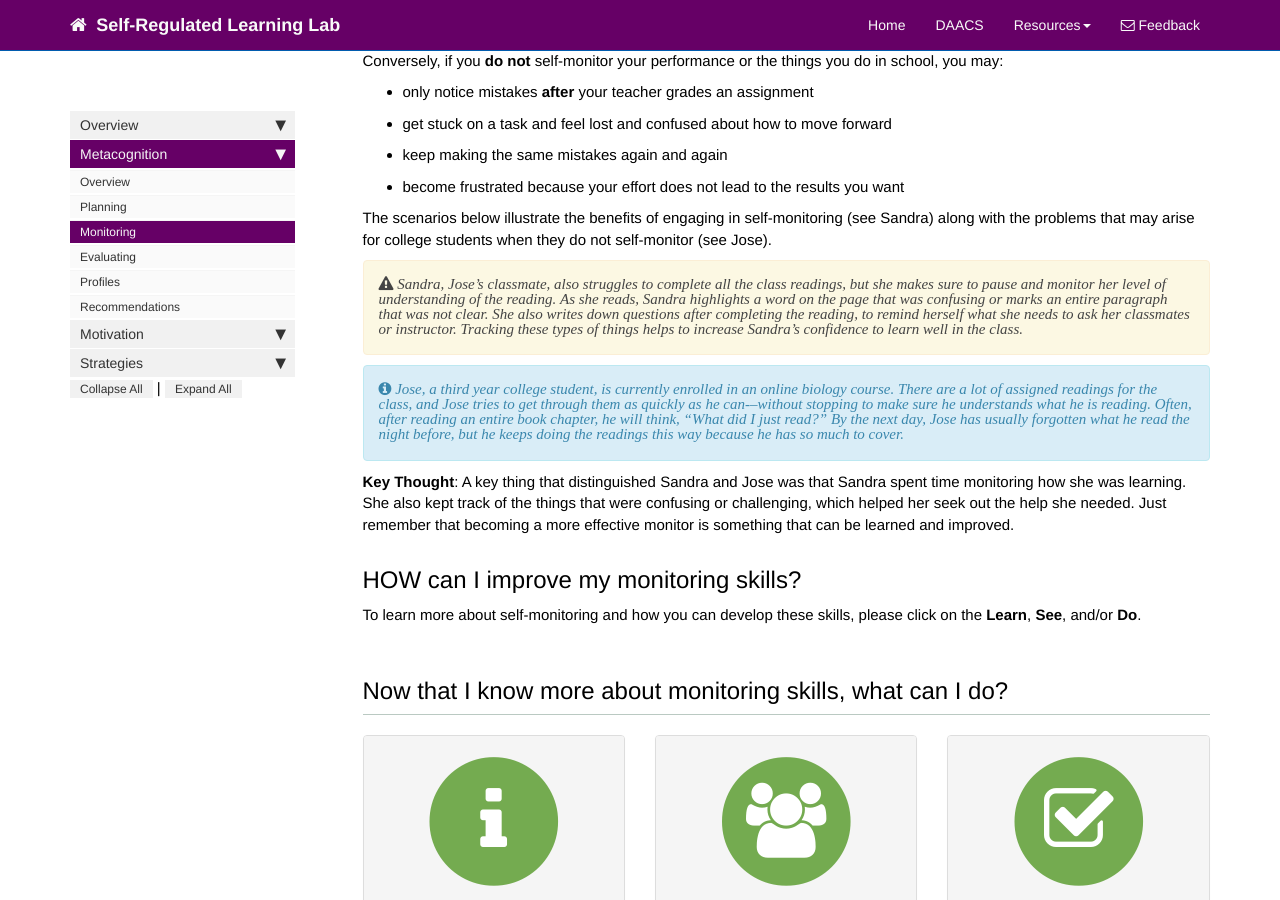
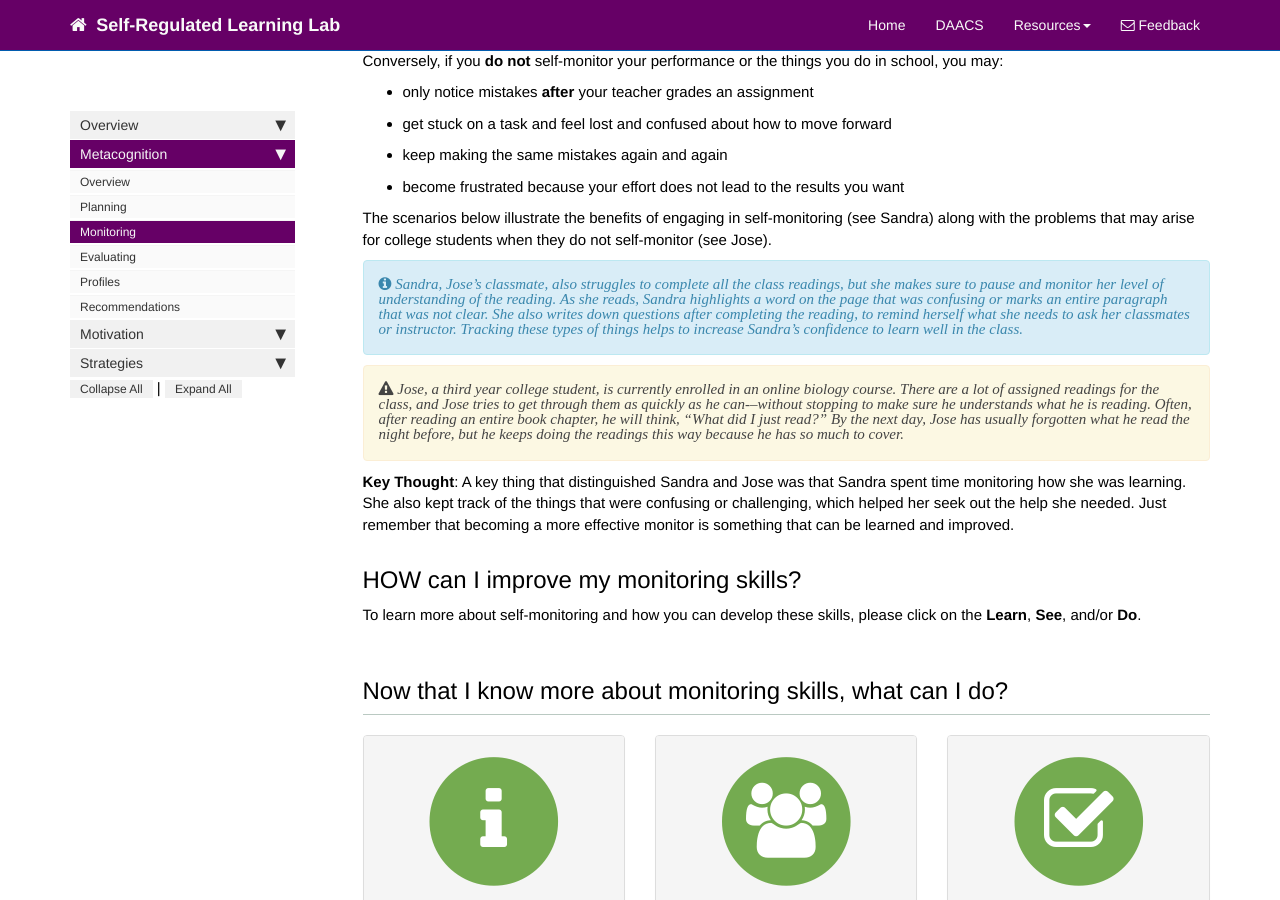
Before and after one commit to dfranklin02/SRL, a Jekyll site: the page built from docs/pages/metacognition/metacognition_monitoring.md, in a window 1280 px wide and 900 px high, scrolled down 1137 px. Built offline with Jekyll 4.4.1, drawn with Linux system fonts in a browser that asks for light colours; nearby versions of some CDN libraries; comment, search, counter and statistics services are not loaded.

Commit message:
Update metacognition_monitoring.md

```diff
--- a/docs/pages/metacognition/metacognition_monitoring.md
+++ b/docs/pages/metacognition/metacognition_monitoring.md
@@ -40,10 +40,12 @@ Conversely, if you **do not** self-monitor your performance or the things you do
 
 The scenarios below illustrate the benefits of engaging in self-monitoring (see Sandra) along with the problems that may arise for college students when they do not self-monitor (see Jose).
 
-<div markdown="span" class="alert alert-warning" role="alert"><i class="fa fa-warning"> *Sandra, Jose's classmate, also struggles to complete all the class readings, but she makes sure to pause and monitor her level of understanding of the reading. As she reads, Sandra highlights a word on the page that was confusing or marks an entire paragraph that was not clear. She also writes down questions after completing the reading, to remind herself what she needs to ask her classmates or instructor. Tracking these types of things helps to increase Sandra's confidence to learn well in the class.*
+<div markdown="span" class="alert alert-info" role="alert"><i class="fa fa-info-circle">
+*Sandra, Jose's classmate, also struggles to complete all the class readings, but she makes sure to pause and monitor her level of understanding of the reading. As she reads, Sandra highlights a word on the page that was confusing or marks an entire paragraph that was not clear. She also writes down questions after completing the reading, to remind herself what she needs to ask her classmates or instructor. Tracking these types of things helps to increase Sandra's confidence to learn well in the class.*
 </div>
 
-<div markdown="span" class="alert alert-info" role="alert"><i class="fa fa-info-circle"> *Jose, a third year college student, is currently enrolled in an online biology course. There are a lot of assigned readings for the class, and Jose tries to get through them as quickly as he can-–without stopping to make sure he understands what he is reading. Often, after reading an entire book chapter, he will think, “What did I just read?” By the next day, Jose has usually forgotten what he read the night before, but he keeps doing the readings this way because he has so much to cover.*
+<div markdown="span" class="alert alert-warning" role="alert"><i class="fa fa-warning">
+*Jose, a third year college student, is currently enrolled in an online biology course. There are a lot of assigned readings for the class, and Jose tries to get through them as quickly as he can-–without stopping to make sure he understands what he is reading. Often, after reading an entire book chapter, he will think, “What did I just read?” By the next day, Jose has usually forgotten what he read the night before, but he keeps doing the readings this way because he has so much to cover.*
 </div>
 
 **Key Thought**: A key thing that distinguished Sandra and Jose was that Sandra spent time monitoring how she was learning. She also kept track of the things that were confusing or challenging, which helped her seek out the help she needed. Just remember that becoming a more effective monitor is something that can be learned and improved.
```
